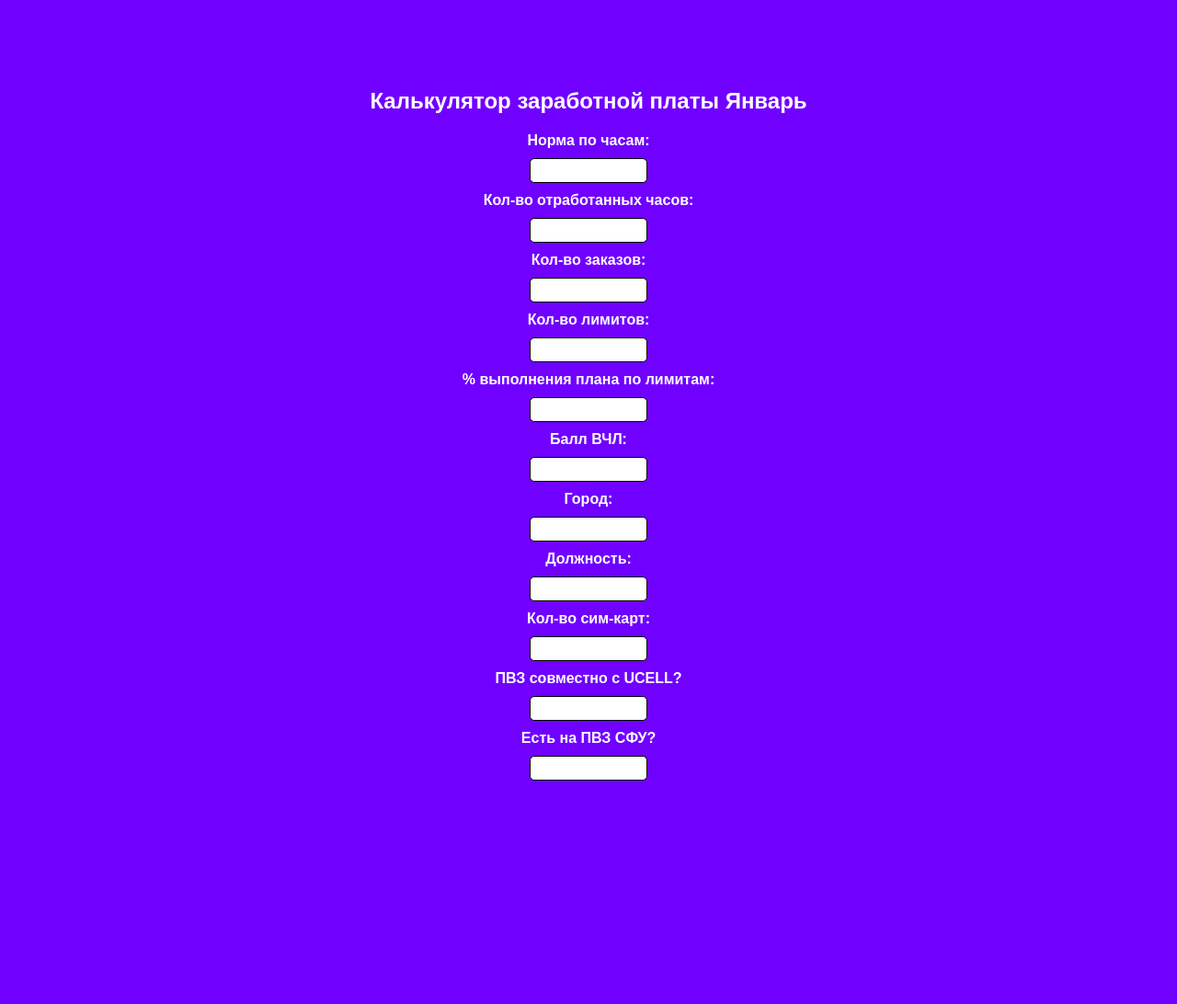
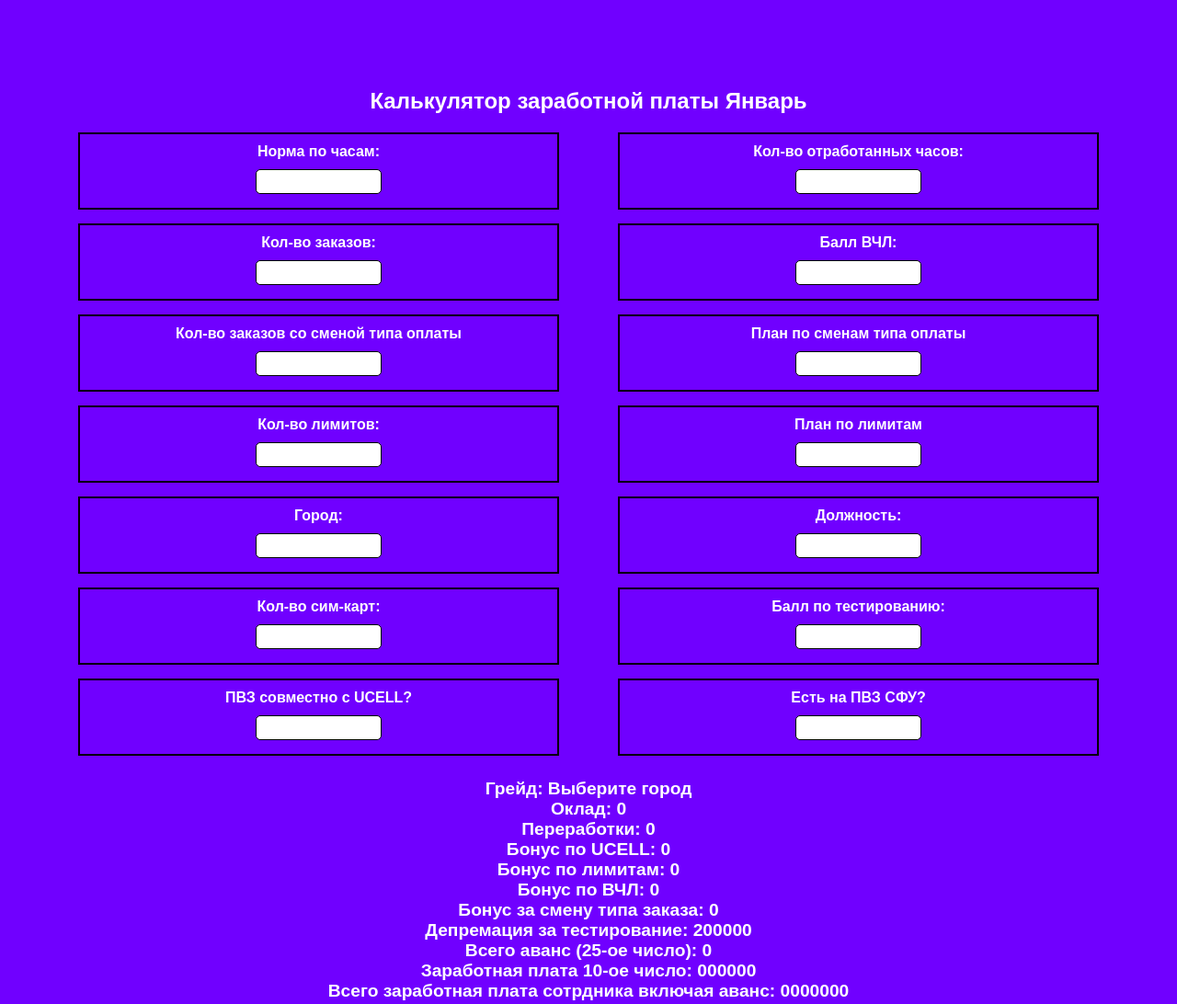
Before and after one commit to Uzum-B01/Salarycalculated, a plain HTML site: page index.html in a window 1280 px wide. Shown: the whole page at 92% size. Before the commit the page ends 932 px from the top, so only its background shows below. Drawn offline with Linux system fonts and the light colour scheme.

Commit message:
index.html

```diff
--- a/index.html
+++ b/index.html
@@ -3,6 +3,22 @@
   <head>
     <title>Калькулятор заработной платы</title>
     <style>
+      .input-container {
+        display: flex;
+        flex-wrap: wrap;
+        justify-content: space-around;
+        gap: 10px; /* Добавляет промежуток между столбцами и строками */
+      }
+
+      .input-group {
+        flex-basis: 45%; /* Примерно половина ширины для двух столбцов */
+        border: 2px solid #000000; /* Белая граница */
+        padding: 10px; /* Отступ внутри группы ввода */
+        box-sizing: border-box; /* Убедитесь, что padding и border включены в ширину */
+        margin-bottom: 10px; /* Расстояние между группами ввода */
+      }
+
+
       body {
         font-family: Arial, sans-serif;
         background-color: #7000ff; /* Цвет фона */
@@ -29,7 +45,7 @@
       input[type="text"],
       select,
       datalist {
-        width: 10%; /* Установите нужную ширину */
+        width: 25%; /* Установите нужную ширину */
         padding: 5px;
         border: 1px solid #000000;
         border-radius: 5px;
@@ -68,6 +84,7 @@
   </head>
   <img>
     <h2>Калькулятор заработной платы Январь</h2>
+    <div class="input-container">
     <div class="input-group">
       <label for="normHours">Норма по часам:</label>
       <input type="number" id="normHours" />
@@ -81,17 +98,28 @@
       <input type="number" id="ordersCount" />
     </div>
     <div class="input-group">
+      <label for="vchlScore">Балл ВЧЛ:</label>
+      <input type="number" id="vchlScore" />
+    </div>
+    <div class="input-group">
+      <label for="changesCount">Кол-во заказов со сменой типа оплаты</label>
+      <input type="number" id="changesCount" />
+    </div>
+    <div class="input-group">
+      <label for="changesPlan">План по сменам типа оплаты</label>
+      <input type="number" id="changesPlan" />
+    </div>
+    <div class="input-group">
       <label for="limitsCount">Кол-во лимитов:</label>
       <input type="number" id="limitsCount" />
     </div>
     <div class="input-group">
-      <label for="planCompletion">% выполнения плана по лимитам:</label>
+      <label for="planCompletion">План по лимитам</label>
       <input type="number" id="planCompletion" />
     </div>
-    <div class="input-group">
-      <label for="vchlScore">Балл ВЧЛ:</label>
-      <input type="number" id="vchlScore" />
-    </div>
+
+
+
     <div class="input-group">
       <label for="city">Город:</label>
       <input type="text" id="myInput" list="myList" />
@@ -181,7 +209,6 @@
       <datalist id="positionList">
         <option value="Администратор"></option>
         <option value="Менеджер пункта выдачи"></option>
-        <option value="Специалист по финансовым услугам"></option>
       </datalist>
     </div>
 
@@ -189,6 +216,13 @@
       <label for="simCards">Кол-во сим-карт:</label>
       <input type="number" id="simCards" />
     </div>
+
+    <div class="input-group">
+      <label for="testScore">Балл по тестированию:</label>
+      <input type="number" id="testScore" />
+    </div>
+
+
 
     <div class="input-group">
         <label for="ucellCooperation">ПВЗ совместно с UCELL?</label>
@@ -207,7 +241,9 @@
           <option value="Нет"></option>
         </datalist>
       </div>
+    </div>
     <div id="results"></div>
     <script src="script.js"></script>
-  </body>
+
+</body>
 </html>
```
